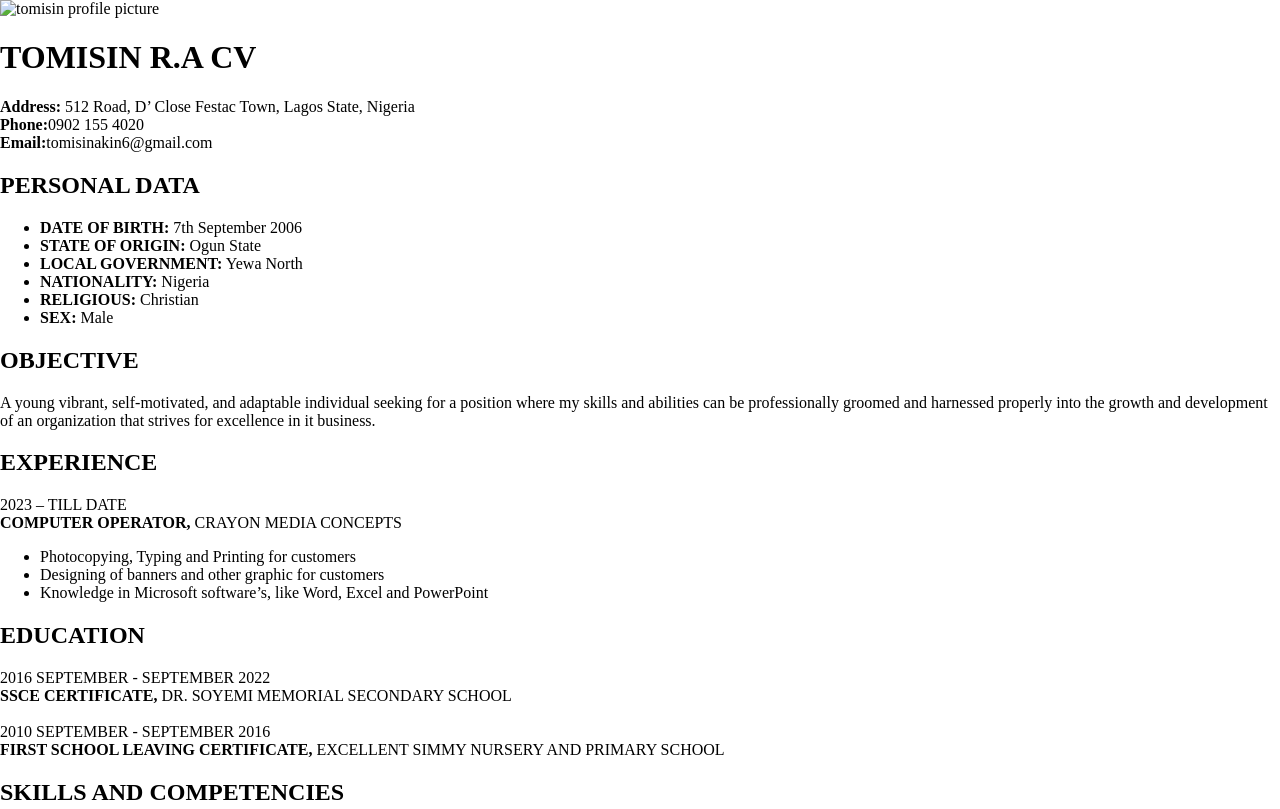
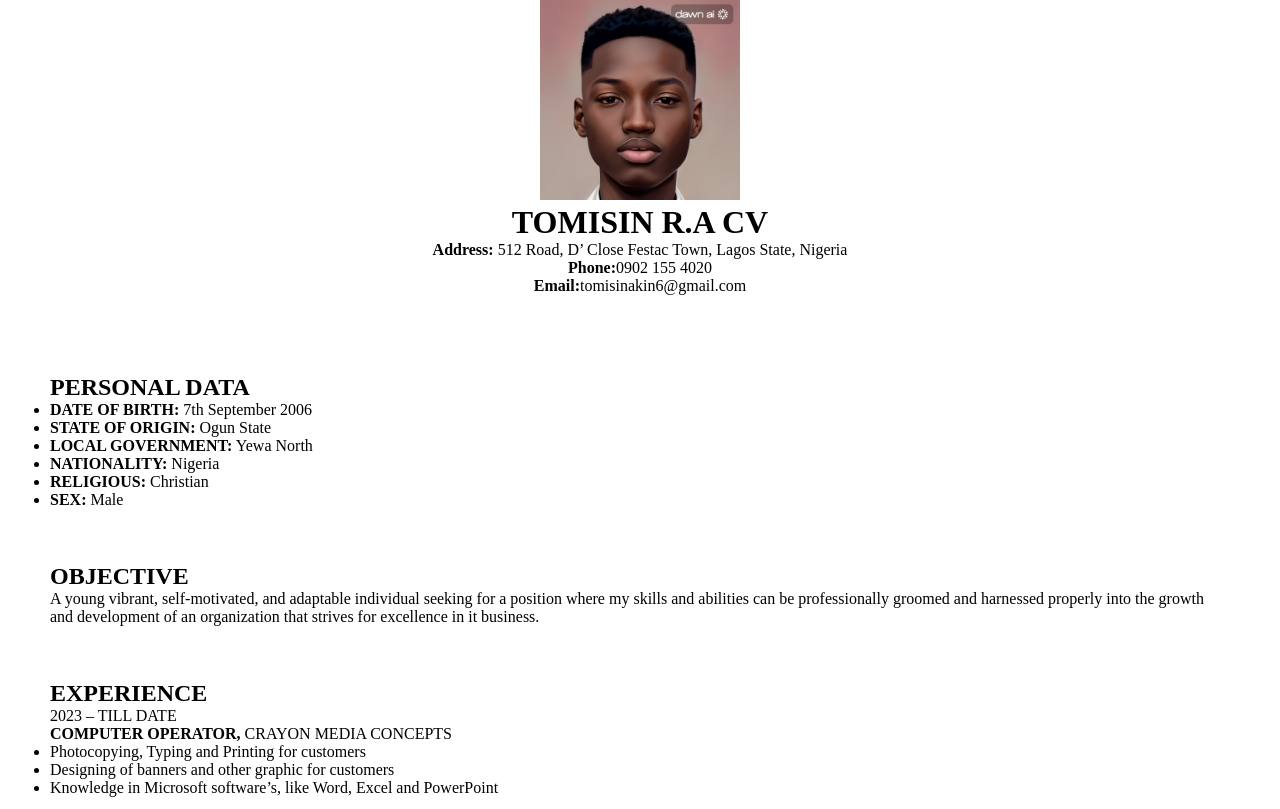
Before and after one commit to donttouchtomi/My-CV, a plain HTML site: page index.html in a window 1280 px wide. Shown: the top 809 px of the page. Drawn offline with Linux system fonts and the light colour scheme.

Commit message:
CSS Corrections

```diff
--- a/css/styles.css
+++ b/css/styles.css
@@ -1,3 +1,15 @@
-body {
-  margin: auto;
+* {
+  margin: 0%;
+  padding: 0%;
+  box-sizing: border-box;
 }
+.heading {
+  text-align: center;
+}
+.picture {
+width: 200px;
+  height: 200px;
+}
+.bio {
+  padding: 25px 50px;
+}
--- a/index.html
+++ b/index.html
@@ -7,7 +7,8 @@
   <title>Tomisin R.A</title>
 </head>
 <body>
-  <img width="25%" height="25%" src="#" alt="tomisin profile picture">
+  <header class="heading">
+    <img  class="picture" src="./img/1671131299086.jpg" alt="tomisin profile picture">
     <h1>TOMISIN R.A CV</h1>
 
     <!-- detials about tomisin -->
@@ -18,7 +19,11 @@
     <span><b>Email:</b>tomisinakin6@gmail.com</span>
     <br>
     <!-- tomisins personal data -->
-
+    <br>
+    <br>
+    <br>
+  </header>
+  <div class="bio">
     <h2>PERSONAL DATA</h2>
     <ul>
       <li><b>DATE OF BIRTH:</b> 7th September 2006</li>
@@ -28,13 +33,17 @@
       <li><b>RELIGIOUS:</b> Christian</li>
       <li><b>SEX:</b> Male</li>
     </ul>
-
+    <br>
+    <br>
+    <br>
     <!-- tomisins objective -->
     <h2>OBJECTIVE</h2>
     <p>A young vibrant, self-motivated, and adaptable individual seeking for a position where my skills and abilities can be
       professionally groomed and harnessed properly into the growth and development of an organization that strives for
       excellence in it business.</p>
-
+    <br>
+    <br>
+    <br>
     <!-- tomisins experience -->
     <h2>EXPERIENCE</h2>
     <span>2023 – TILL DATE</span>
@@ -45,7 +54,9 @@
       <li>Designing of banners and other graphic for customers</li>
       <li>Knowledge in Microsoft software’s, like Word, Excel and PowerPoint</li>
     </ul>
-
+    <br>
+    <br>
+    <br>
     <!-- tomisins education -->
     <h2>EDUCATION</h2>
     <span>2016 SEPTEMBER - SEPTEMBER 2022</span>
@@ -56,7 +67,9 @@
     <span>2010 SEPTEMBER - SEPTEMBER 2016</span>
     <br>
     <span><b>FIRST SCHOOL LEAVING CERTIFICATE,</b> EXCELLENT SIMMY NURSERY AND PRIMARY SCHOOL</span>
-
+    <br>
+    <br>
+    <br>
     <!-- tomisins skills -->
     <h2>SKILLS AND COMPETENCIES</h2>
     <ul>
@@ -70,13 +83,18 @@
       <li>Leadership Skills</li>
       <li>Problem Solving</li>
     </ul>
-
+    <br>
+    <br>
+    <br>
     <!-- tomisins hobbies-->
     <h2>HOBBIES</h2>
     <span>Reading, Designing, Drawing</span>
-
+    <br>
+    <br>
+    <br>
     <!-- tomisins referee -->
     <h2>REFEREE</h2>
     <span>Available on request</span>
+  </div>
 </body>
 </html>
```
Also changed, not shown: img/1671131299086.jpg (added). Lines whose indentation alone changed are shown as unchanged.
